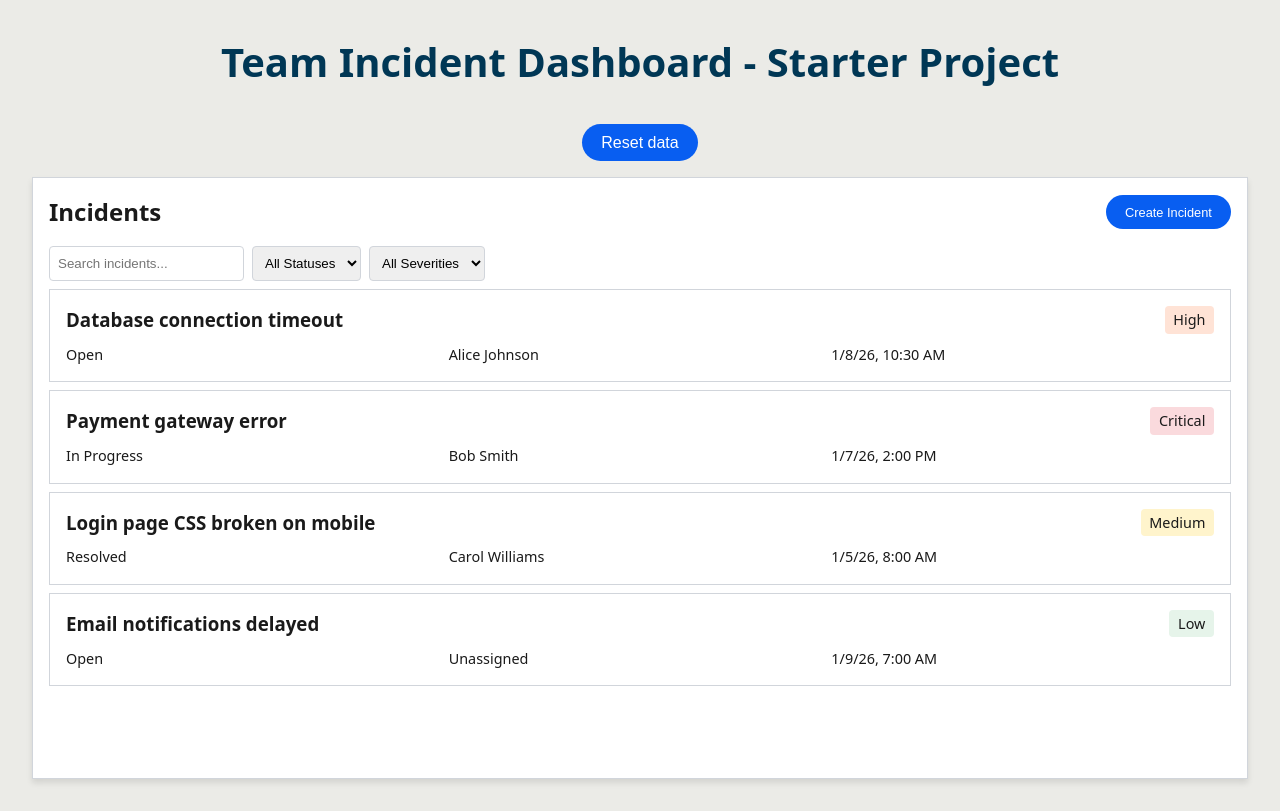
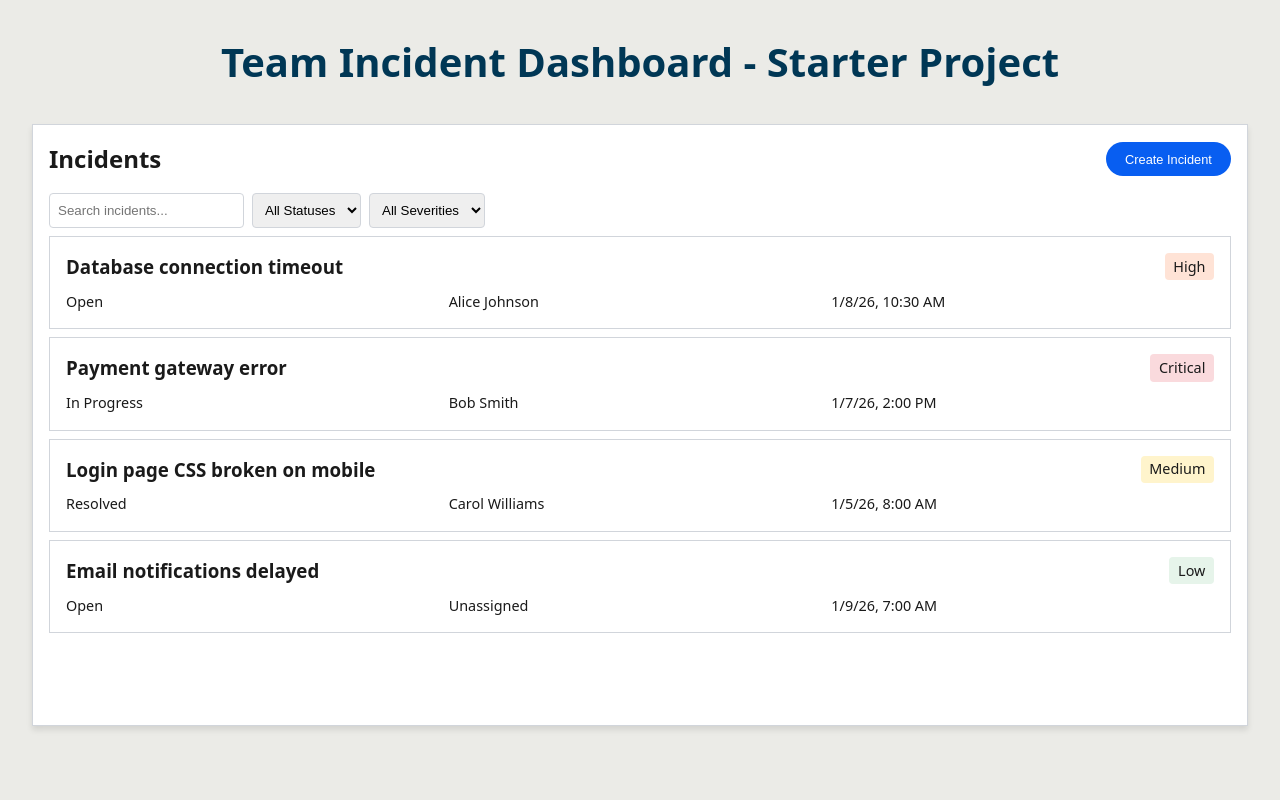
Before and after one commit to vitorleite/db-fe-exercise-incidents-dashboard, a React (Vite) app: page / in a window 1280 px wide. Built offline with nearby package versions, Linux system fonts and the light colour scheme.

Commit message:
removed app actions (used to reset data)

```diff
--- a/src/App.tsx
+++ b/src/App.tsx
@@ -2,7 +2,6 @@ import { QueryClient, QueryClientProvider } from "@tanstack/react-query";
 import "./App.css";
 
 import { Incidents } from "./features/Incidents/Incidents";
-import { Button } from "./components/ui";
 
 const queryClient = new QueryClient({
   defaultOptions: {
@@ -14,20 +13,10 @@ const queryClient = new QueryClient({
 });
 
 function App() {
-  const resetData = async () => {
-    await fetch("/api/reset", {
-      method: "POST",
-    });
-    queryClient.invalidateQueries();
-  };
-
   return (
     <QueryClientProvider client={queryClient}>
       <div className="app">
         <h1>Team Incident Dashboard - Starter Project</h1>
-        <div className="app-actions">
-          <Button onClick={resetData}>Reset data</Button>
-        </div>
         <main>
           <Incidents />
         </main>
```
